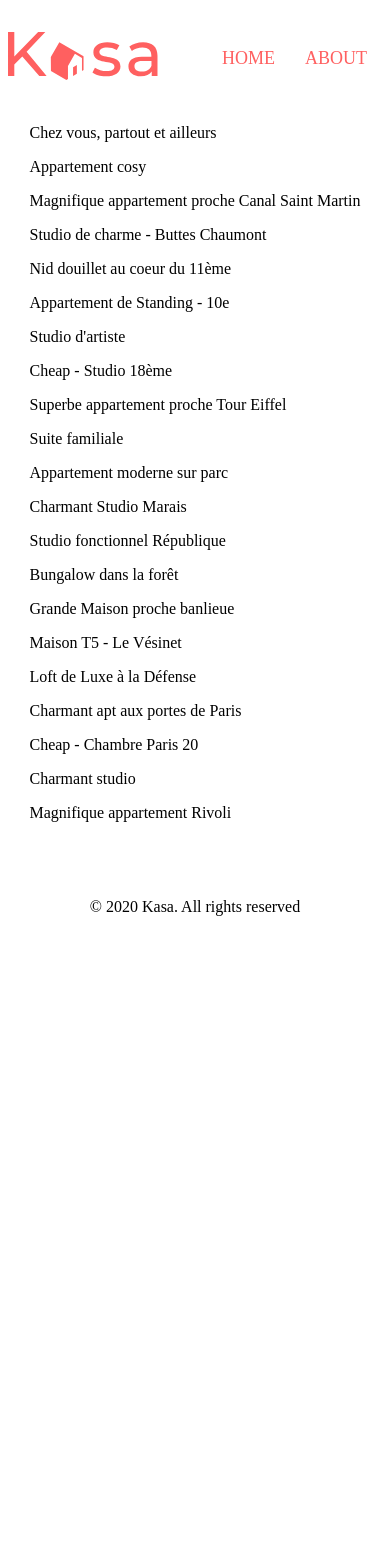
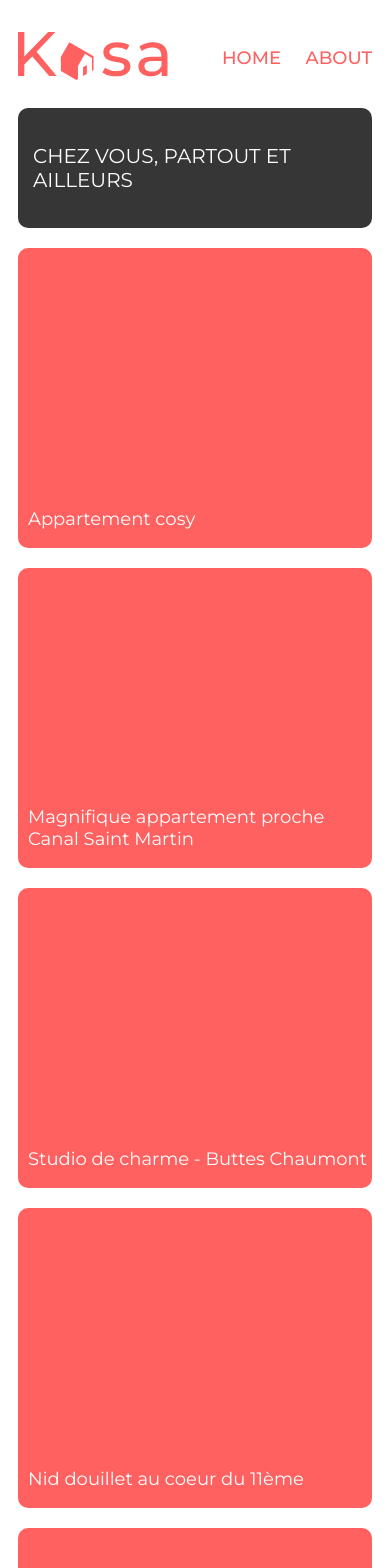
Before and after one commit to GillesNC/OC-KASA-P7, a React (Create React App) app in the folder frontend/: page / in a window 390 px wide. Shown: the top 1568 px of the page. Before the commit the page ends 940 px from the top, so only its background shows below. Built offline with nearby package versions, Linux system fonts and the light colour scheme.

Commit message:
Update project

```diff
--- a/frontend/public/index.html
+++ b/frontend/public/index.html
@@ -9,6 +9,9 @@
       name="description"
       content="Web site created using create-react-app"
     />
+    <link rel="preconnect" href="https://fonts.googleapis.com">
+    <link rel="preconnect" href="https://fonts.gstatic.com" crossorigin>
+    <link href="https://fonts.googleapis.com/css2?family=Montserrat:ital,wght@0,100;0,200;0,300;0,400;0,500;0,600;0,700;0,800;0,900;1,100;1,200;1,300;1,400;1,500;1,600;1,700;1,800;1,900&display=swap" rel="stylesheet">
     <link rel="apple-touch-icon" href="%PUBLIC_URL%/logo192.png" />
     <!--
       manifest.json provides metadata used when your web app is installed on a
--- a/frontend/src/components/Banner.jsx
+++ b/frontend/src/components/Banner.jsx
@@ -1,4 +1,5 @@
 import React from "react";
+import "../styles/Banner.scss";
 
 function Banner () {
     return (
--- a/frontend/src/components/CardFlat.jsx
+++ b/frontend/src/components/CardFlat.jsx
@@ -1,5 +1,6 @@
 import React from "react";
 import DataFlat from "../data/dataFlat.json";
+import "../styles/CardFlat.scss";
 
 function CardFlat() {
     return (
@@ -8,7 +9,6 @@
                 <div className="card">
                     <p>{DataFlat.title}</p>
                 </div>
-
             </section>
         ))
     );
--- a/frontend/src/components/Footer.jsx
+++ b/frontend/src/components/Footer.jsx
@@ -1,5 +1,6 @@
 import React from "react";
 import logoFooter from "../assets/logoFooter.png";
+import "../styles/Footer.scss";
 
 function Footer() {
     return (
--- a/frontend/src/pages/Home.jsx
+++ b/frontend/src/pages/Home.jsx
@@ -1,6 +1,7 @@
 import React from "react";
 import Banner from "../components/Banner.jsx"
 import CardFlat from "../components/CardFlat.jsx";
+import "../styles/Home.scss";
 
 function Home() {
     return(
--- a/frontend/src/styles/App.scss
+++ b/frontend/src/styles/App.scss
@@ -1,9 +1,10 @@
 .App {
-  margin: auto;
+  margin: 0 10px 0 10px;
   display: flex;
   flex-direction: column;
   justify-content: space-between;
   align-items: center;
+  font-family: 'Montserrat', sans-serif;
 
   body {
     margin: auto;
--- /dev/null
+++ b/frontend/src/styles/Banner.scss
@@ -0,0 +1,20 @@
+.banner {
+    display: flex;
+    width: 100%;
+
+    .bannerImage {
+        display: flex;
+        align-items: center;
+        background-color:#363636;
+        border-radius: 10px;
+        width: 100%;
+        height: 120px;
+
+        p {
+            margin-left: 15px;
+            color: #FFFFFF;
+            font-size: 20px;
+            text-transform: uppercase;
+        }
+    }
+}
--- /dev/null
+++ b/frontend/src/styles/CardFlat.scss
@@ -0,0 +1,26 @@
+// Responsive Mobile
+@media screen and (max-width: 768px) {
+    .cardFlat {
+        display: flex;
+        flex-direction: column;
+        margin-top: 20px;
+        display: flex;
+        width: 100%;
+
+        .card {
+            display: flex;
+            width: 100%;
+            height: 300px;
+            border-radius: 10px;
+            background-color: #ff6060;
+
+            p {
+                display: flex;
+                align-items: flex-end;
+                color: white;
+                font-size: 18px;
+                margin-left: 10px;
+            }
+        }
+    }
+}
--- /dev/null
+++ b/frontend/src/styles/Footer.scss
@@ -0,0 +1,12 @@
+footer {
+    display: flex;
+    flex-direction: column;
+    justify-content: center;
+    align-items: center;
+    width: 100%;
+    height: 150px;
+    margin-top: 50px;
+    color: white;
+    text-align: center;
+    background-color: #000000;
+}
--- a/frontend/src/styles/Header.scss
+++ b/frontend/src/styles/Header.scss
@@ -3,10 +3,10 @@
     justify-content: space-between;
     align-items: center;
     width: 100%;
-    max-width: 1240px;
     height: 100px;
     margin: 0;
     padding: 0;
+    background-color: #ffffff;
     position: sticky;
     top: 0;
     z-index: 1;
@@ -15,8 +15,17 @@
         width: 150px;
     }
 
-    nav ul {
+    nav {
         display: flex;
+        justify-content: space-between;
+        width: 150px;
+
+        ul {
+            display: flex;
+            width: 100%;
+            justify-content: space-between;
+            margin: 0;
+            padding: 0;
             list-style: none;
 
             li a {
@@ -24,8 +33,14 @@
                 text-decoration: none;
                 font-size: 18px;
                 font-weight: 500;
-            padding: 15px;
                 text-transform: uppercase;
             }
         }
     }
+
+    nav li a:hover {
+        font-weight: 600;
+        border-bottom: 2px solid #ff6060;
+        color: #ff6060;
+    }
+}
--- /dev/null
+++ b/frontend/src/styles/Home.scss
@@ -0,0 +1,5 @@
+main {
+    display: flex;
+    width: 100%;
+    flex-wrap: wrap;
+}
```
Lines whose indentation alone changed are shown as unchanged.
